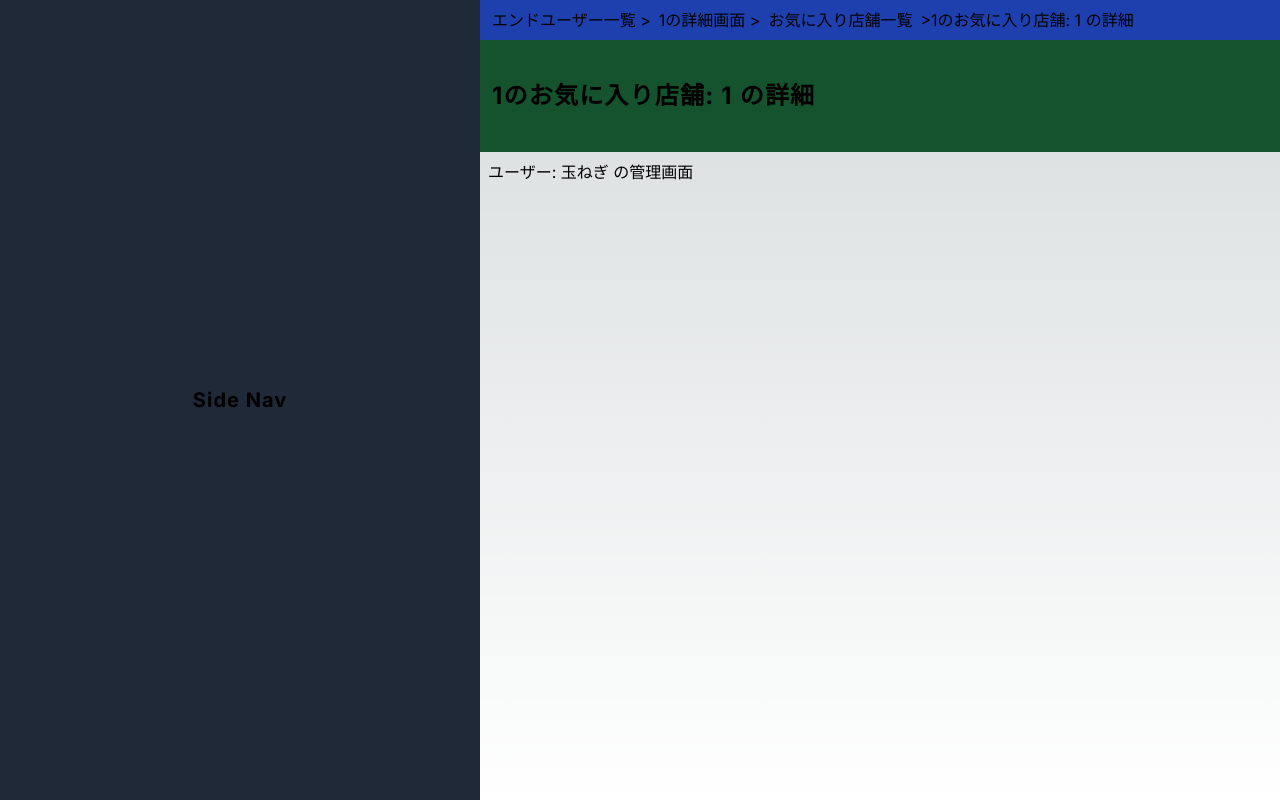
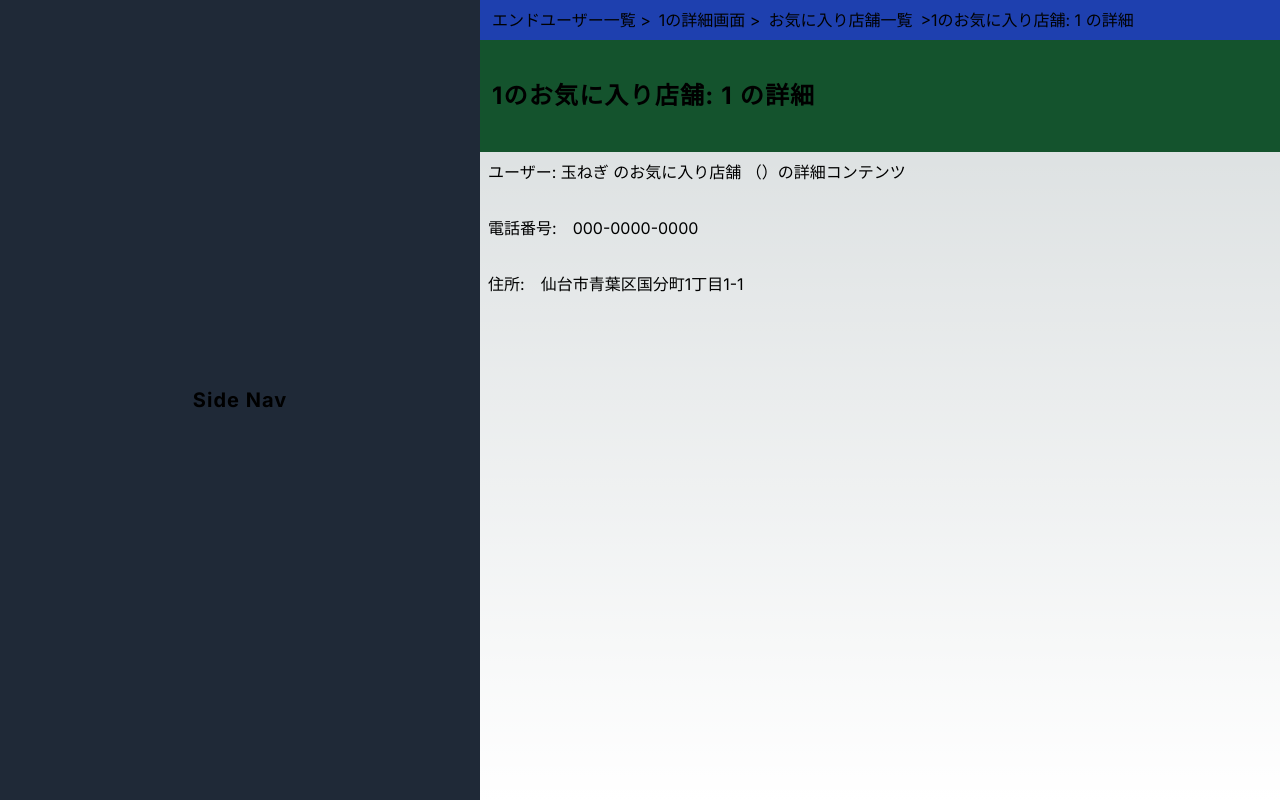
Before and after one commit to masaru-suzuki/automatic-breadcrumbs, a Next.js app: page /end-users/1/favoriteShop/1 in a window 1280 px wide. Built offline with nearby package versions, Linux system fonts and the light colour scheme.

Commit message:
mod:お気に入り店舗画面のコンテンツを作成

```diff
--- a/src/app/(spa)/end-users/[userId]/favoriteShop/[favoriteShopId]/page.tsx
+++ b/src/app/(spa)/end-users/[userId]/favoriteShop/[favoriteShopId]/page.tsx
@@ -1,9 +1,9 @@
 'use client';
 
 import { PageHeader } from '@/components/PageHeader';
+import { favoriteShopList } from '@/constants/favoriteShop';
 import { userList } from '@/constants/user';
 import { generateBreadCrumbs } from '@/utils/GenerateBreadCrumbs';
-import Link from 'next/link';
 import { usePathname } from 'next/navigation';
 
 type Params = {
@@ -17,14 +17,27 @@ export default function Page({ params }: Params) {
   const pathname = usePathname();
   const breadcrumbs = generateBreadCrumbs({ pathname, params });
   const userName = userList.find((user) => user.userId === userId)?.name;
+  const shopName = favoriteShopList.find(
+    (shop) => shop.favoriteShopId === favoriteShopId
+  )?.label;
 
   return (
     <>
       <PageHeader breadcrumbs={breadcrumbs} />
       <div className="p-2 grid gap-8 content-start">
-        <Link href={`/end-users/${userId}`}>
-          ユーザー: {userName} の管理画面
-        </Link>
+        <div>
+          ユーザー: {userName} のお気に入り店舗 （{shopName}）の詳細コンテンツ
+        </div>
+        <dl className="flex gap-4">
+          <dt>電話番号:</dt>
+          <dd>
+            <a href="tel:+">000-0000-0000</a>
+          </dd>
+        </dl>
+        <dl className="flex gap-4">
+          <dt>住所:</dt>
+          <dd>仙台市青葉区国分町1丁目1-1</dd>
+        </dl>
       </div>
     </>
   );
```
